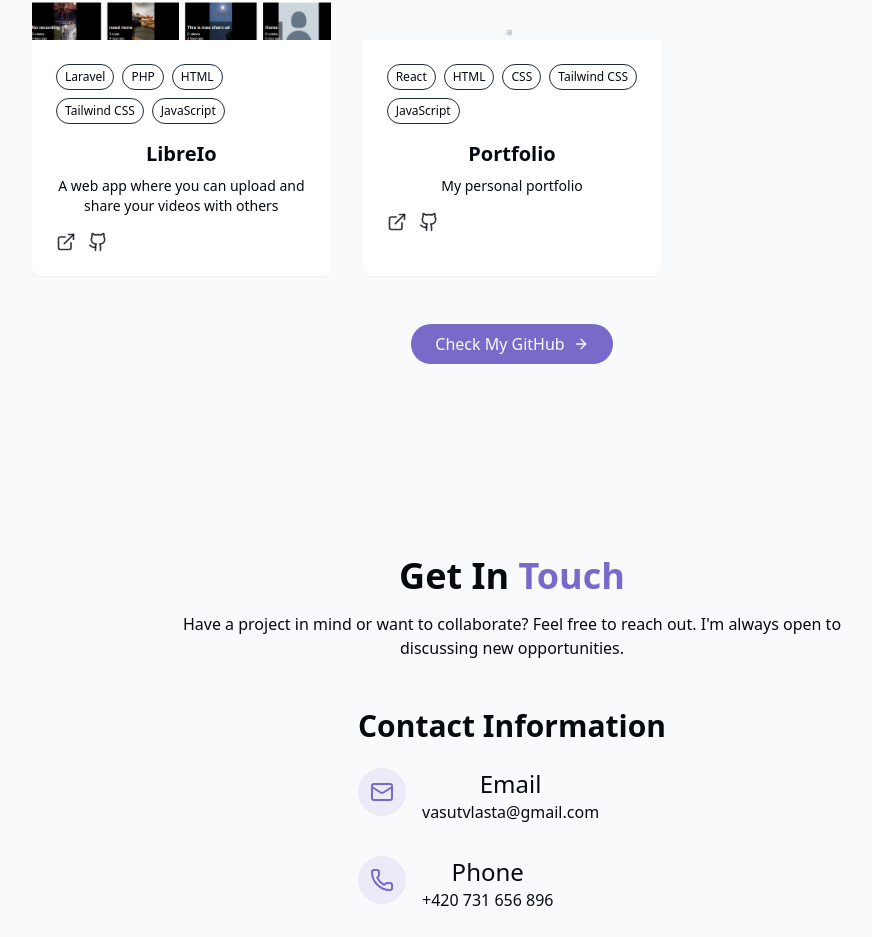
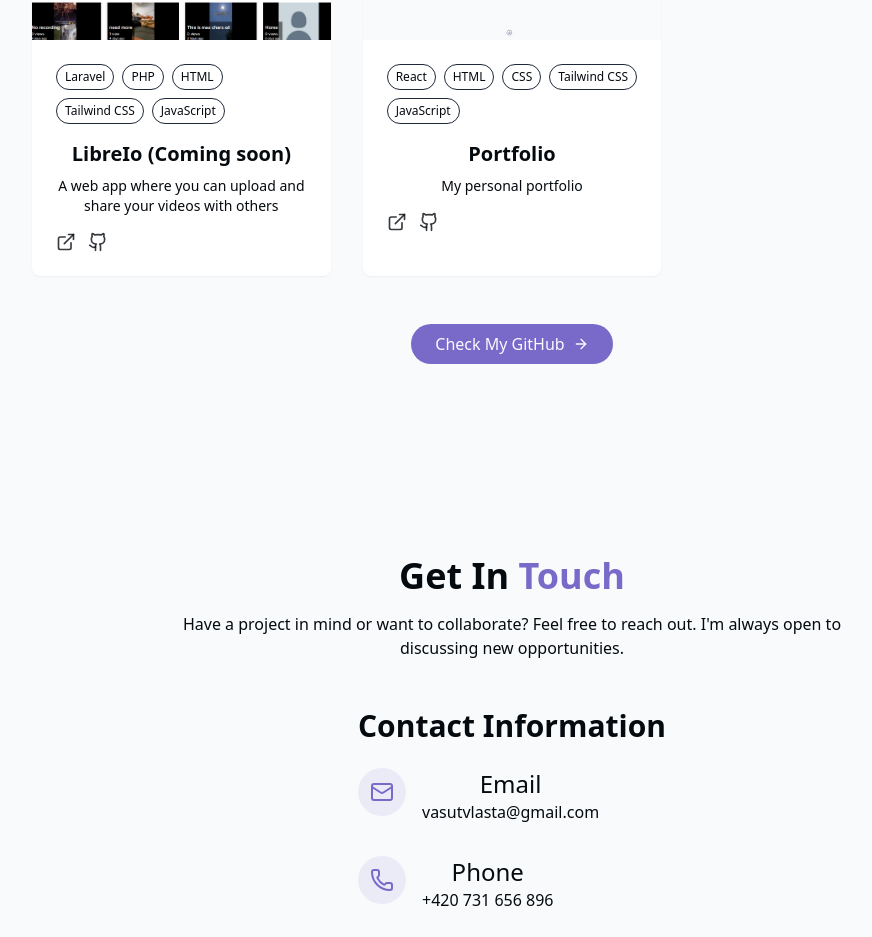
Before and after one commit to iVlastart/portfolio, a React (Vite) app: page / in a window 1280 px wide. Shown: the part 2412-3349 px from the top of the page, without its empty margins (128-1000 px from the left). Built offline with nearby package versions, Linux system fonts and the light colour scheme.

Commit message:
Added a clarification that LibreIo is not done yet

```diff
--- a/src/Components/Sections/ProjectsSection.jsx
+++ b/src/Components/Sections/ProjectsSection.jsx
@@ -4,7 +4,7 @@ import { ArrowRight, ExternalLink, GithubIcon } from "lucide-react";
 const projects = [
     {
         id: 1,
-        title: 'LibreIo',
+        title: 'LibreIo (Coming soon)',
         description: 'A web app where you can upload and share your videos with others',
         img: '/projects/LibreIo.webp',
         tags: ['Laravel', 'PHP', 'HTML', 'Tailwind CSS', 'JavaScript'],
```
